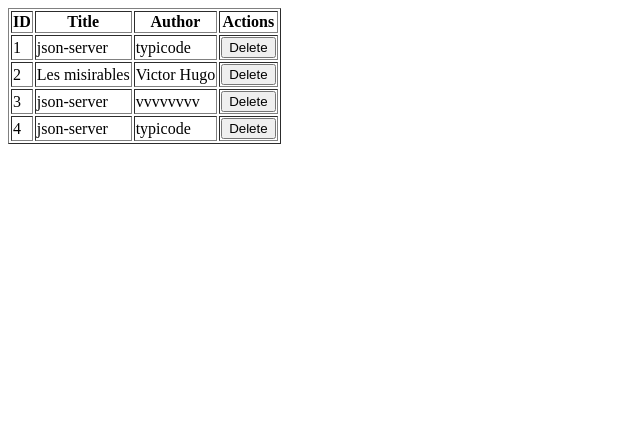
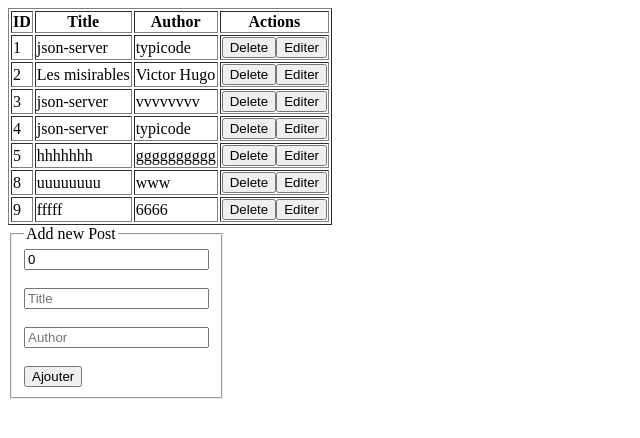
Before and after one commit to SIMO-257/REACT, a React (Vite) app: page / in a window 1280 px wide. Shown: the top 438 px of the page, without its empty margins (0-640 px from the left). Built offline with nearby package versions, Linux system fonts and the light colour scheme; data requests are answered from the project's data file.

Commit message:
CRUD_API

```diff
--- a/db.json
+++ b/db.json
@@ -1,29 +1,44 @@
 {
   "posts": [
     {
-        "id": 1,
+      "id": "1",
       "title": "json-server",
       "author": "typicode"
     },
     {
-        "id": 2,
+      "id": "2",
       "title": "Les misirables",
       "author": "Victor Hugo"
     },
     {
-        "id": 3,
+      "id": "3",
       "title": "json-server",
       "author": "vvvvvvvv"
     },
     {
-        "id": 4,
+      "id": "4",
       "title": "json-server",
       "author": "typicode"
+    },
+    {
+      "id": "5",
+      "title": "hhhhhhh",
+      "author": "gggggggggg"
+    },
+    {
+      "id": "8",
+      "title": "uuuuuuuu",
+      "author": "www"
+    },
+    {
+      "id": "9",
+      "title": "fffff",
+      "author": "6666"
     }
   ],
   "comments": [
     {
-        "id": 1,
+      "id": "1",
       "body": "some comment",
       "postId": 1
     }
--- a/src/API/Affiche.jsx
+++ b/src/API/Affiche.jsx
@@ -1,4 +1,4 @@
-export function Affiche(props){
+export default function Affiche(props){
     return(
         <>
             <table border={1}>
@@ -17,6 +17,7 @@ export function Affiche(props){
                             <td>{post.author}</td>
                             <td>
                                 <button onClick={()=> props.supprimer(post.id)}>Delete</button>
+                                <button onClick={()=> props.editer(post)}>Editer</button>
                             </td>
                         </tr>
                     )
--- /dev/null
+++ b/src/API/FormPost.jsx
@@ -0,0 +1,40 @@
+import { useState ,useEffect } from "react";
+export default function FormPost(props){
+
+const [post,setPost]=useState({"id":0,"title":'',"author":''})
+
+const getValue=(e)=>{
+    setPost(prevPost=>({
+      ...prevPost,
+      [e.target.name]:e.target.value
+    }))
+}
+
+useEffect(() => {
+
+if (props.post) {
+
+  setPost(props.post);
+
+}}, [props.post]);
+
+
+
+    return(
+
+     <div>
+    <fieldset>
+      <legend>Add new Post</legend>
+      <form>
+        <input placeholder="Id" type="number" name="id"  onChange={getValue} value={post.id} /><br/><br/>
+        <input placeholder="Title" type="text"  name="title" onChange={getValue} value={post.title} /><br/><br/>
+        <input placeholder="Author" type="text"  name="author"  onChange={getValue} value={post.author} /><br /><br/>
+        {props.affichage ? <input value="Ajouter" type="button" onClick={()=>props.add(post)}  /> : <input value="Modifier" type="button" onClick={()=>props.modifier(post)}  />}
+      </form>
+      </fieldset>
+      </div>
+
+     );
+
+
+}
--- a/src/APP_API.jsx
+++ b/src/APP_API.jsx
@@ -1,9 +1,77 @@
 import React, { Component, useEffect, useState } from "react";
-import { Affiche } from "./API/Affiche";
+import  Affiche  from "./API/Affiche";
+import  FormPost from "./API/FormPost";
 import axios from "axios";
 export default function APP_API(){
 
 const [listeposts,setListeposts]=useState([{}])
+
+const [post,setPost]=useState({"id":0,"title":'',"author":''})
+const [affichage,setAffichage] = useState(true);
+
+
+const add=(post)=>{
+
+if(post.id!='' && post.title!='' && post.author!='')
+{
+
+  axios.post("http://localhost:3004/posts",post).then((res)=>{
+
+   if(res.status==201)
+   {
+
+    alert("bien ajouter")
+    setListeposts([...listeposts,post])
+    document.forms[0].reset()
+
+
+   }
+   else
+   {
+
+    alert("Erreur du BackEnd")
+
+   }
+})
+}
+else
+{
+
+  alert('Erreur tout les champs sont obligatoires')
+
+}
+
+}
+
+const editer=(post)=>{
+
+    setPost(post)
+    setAffichage(false)
+
+}
+
+const modifier = (newPost) => {
+
+    axios.put("http://localhost:3004/posts/"+newPost.id,newPost).then((res)=>{
+
+    if(res.status==200){
+
+
+        setListeposts(listeposts.map(P=> P.id == newPost.id ? newPost : P ));
+        document.forms[0].reset()
+
+
+    }else {
+
+        alert("Erreur :tout les champs sont obligatoires")
+
+    }})
+
+    setAffichage(true)
+
+
+}
+
 
 const supprimer=(id)=>{
 
@@ -29,13 +97,13 @@ useEffect(()=>{
 axios.get("http://localhost:3004/posts").then((res)=>{
 
     setListeposts(res.data)
-    console.log(res)
 
-})},[]);
+})},[listeposts]);
 
 return(
     <>
-      <Affiche listeposts={listeposts} supprimer={supprimer} />
+      <Affiche listeposts={listeposts} supprimer={supprimer} editer={editer}/>
+      <FormPost add={add} modifier={modifier} affichage={affichage} post={post} />
     </>
 )
 }
--- a/src/CSS/Controle.css
+++ b/src/CSS/Controle.css
@@ -9,3 +9,6 @@ section {
 h4 {
     margin: 5px;
 }
+fieldset{
+    width: 10em;
+}
```
Also changed, not shown: src/Controle/AppExamen.jsx (renamed from src/AppExamen.jsx, +6 -6 lines), src/Data.txt (renamed from src/App1.txt), src/Facebook/Facebook.jsx (renamed from src/Facebook.jsx). Lines whose indentation alone changed are shown as unchanged.
